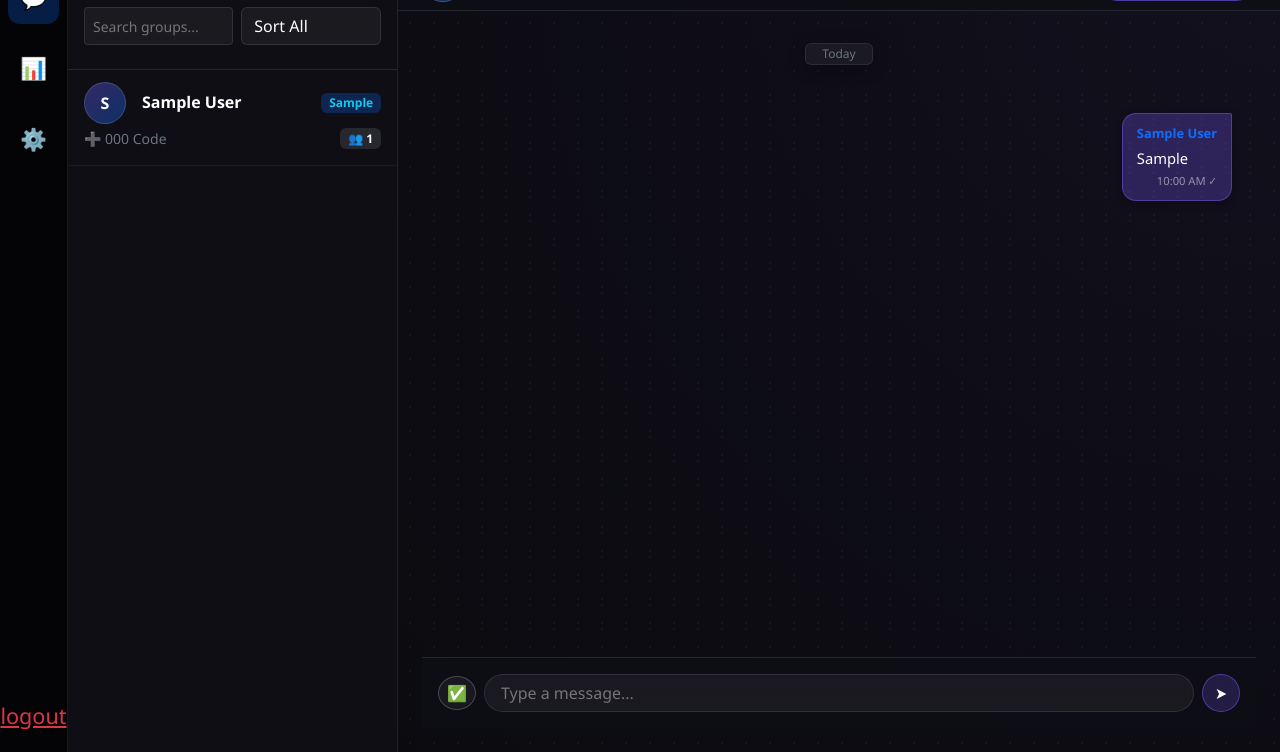
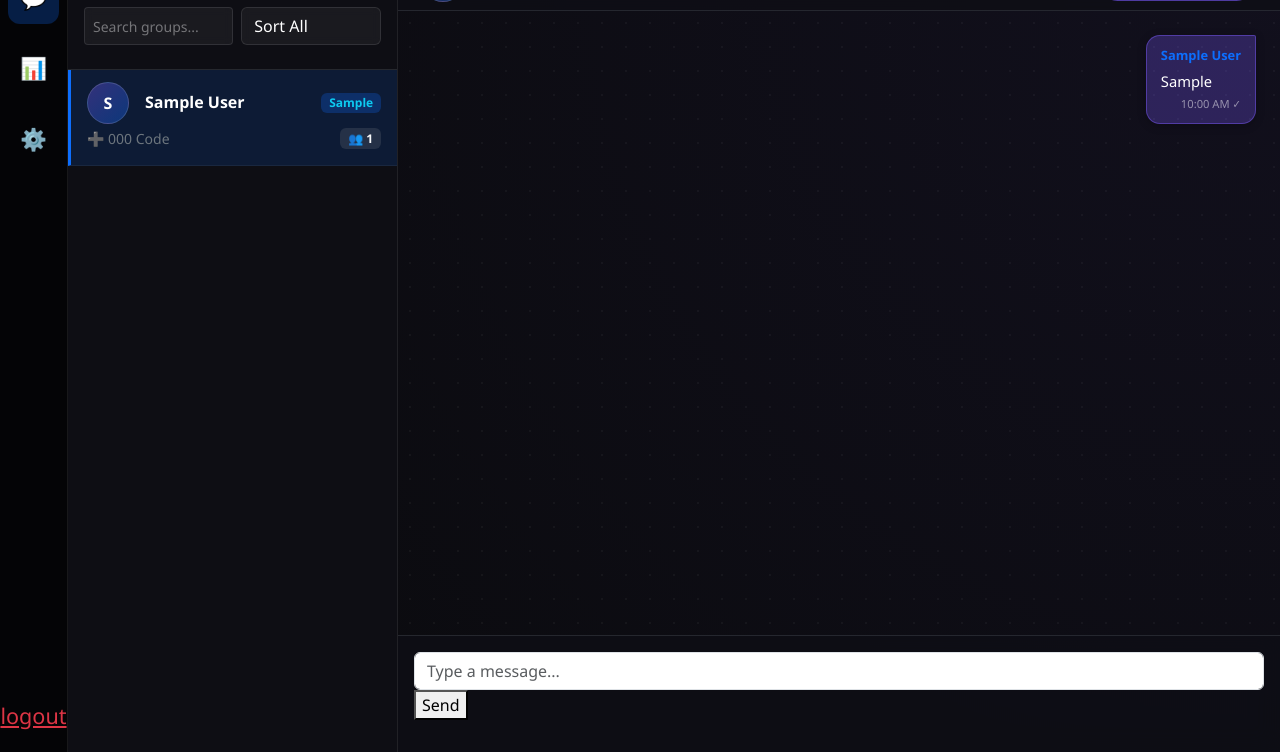
Before and after one commit to prathmeshhalande1/CapstoneIQ, a Django app: page / in a window 1280 px wide. Shown: the part 48-800 px from the top of the page. Run offline with Django 5.2, Linux system fonts and the light colour scheme; a user stored in the database is signed in; tables that the repository leaves empty hold one stand-in row (values such as "Sample post"); grey boxes marked "Sample" are stand-in pictures; some libraries are stand-ins or nearby versions.

Commit message:
chat now can add into db and retrive it by selected group

```diff
--- a/apps/accounts/admin.py
+++ b/apps/accounts/admin.py
@@ -1,7 +1,8 @@
 from django.contrib import admin
-from .models import projectGroup , userProfile, Project
+from .models import projectGroup , userProfile, Project,groupchat
 # Register your models here.
 
 admin.site.register(projectGroup)
 admin.site.register(userProfile)
 admin.site.register(Project)
+admin.site.register(groupchat)
--- a/apps/accounts/models.py
+++ b/apps/accounts/models.py
@@ -79,5 +79,5 @@ class groupchat(models.Model):
         ordering = ["chatAt"]
 
    def __str__(self):
-        sender_name = self.sender.username if self.sender else "Unknown"
-        return f"[{self.group.groupCode}] {sender_name}: {self.message[:30]}"
+        sender_name = self.sendBy.username if self.sendBy else "Unknown"
+        return f"[{self.groupid.groupCode}] {sender_name}: {self.chat[:30]}"
--- a/apps/accounts/views.py
+++ b/apps/accounts/views.py
@@ -338,15 +338,20 @@ def CreateProjectView(req):
     return render(req, 'accounts/createProject.html')
 
 def _is_group_member(user, group):
-    profile, _ = userProfile.objects.get_or_create(user=user)
-    return (
-        group.createdBy_id == user.id
-        or group.group_members.filter(User=profile).exists()
-    )
+    profile =  userProfile.objects.filter(user=user).first()
+
+    if group.createdBy_id == user.id:
+        return True
+
+    if not profile:
+        return False
+
+    return group.group_members.filter(User=profile).exists()
 
 @login_required
 @require_GET
 def get_group_messages(req,group_id):
+    print("padjspojsasj")
     group = get_object_or_404(projectGroup, pk=group_id)
     if not _is_group_member(req.user, group):
         return HttpResponse("Not authorized for this group.", status=403)
@@ -356,18 +361,20 @@ def get_group_messages(req,group_id):
 
 @login_required
 def send_group_message(req):
-    try:
-        data = json.loads(req.body) if req.content_type == "application/json" else req.POST
-    except json.JSONDecodeError:
-        return HttpResponse("Invalid payload.", status=400)
 
-    group_id = data.get("group_id")
-    chat_text = (data.get("chat") or "").strip()
+    print("inside of send_group_message")
 
-    if not group_id or not chat_text:
-        return HttpResponse(status=204)
+    group_id = req.POST.get("group_id")
+    chat_text = req.POST.get("chat", "").strip()
+
+    if not group_id:
+        return HttpResponse("Group ID is required.", status=400)
+
+    if not chat_text:
+        return HttpResponse("Message cannot be empty.", status=400)
 
     group = get_object_or_404(projectGroup, pk=group_id)
+
     if not _is_group_member(req.user, group):
         return HttpResponse("Not authorized for this group.", status=403)
 
--- a/static/js/groupDataAndChangeUi.js
+++ b/static/js/groupDataAndChangeUi.js
@@ -91,8 +91,11 @@ function renderGroupSidebar() {
         $groupList.append(groupCardHtml);
     });
 }
+
 let activeGroupCode = null;
+
 function selectGroupCard(groupCode, element) {
+
     $('.groupItem').removeClass('active');
     $(element).addClass('active');
 
@@ -100,6 +103,7 @@ function selectGroupCard(groupCode, element) {
 
     const scriptTag = document.getElementById('allGroupsData');
     if (!scriptTag) return;
+
     const groups = JSON.parse(scriptTag.textContent);
 
     const selectedGroup = groups.find(g => g.groupCode === groupCode);
@@ -110,7 +114,22 @@ function selectGroupCard(groupCode, element) {
         $('#activeGroupBadge').text(selectedGroup.category_badge);
         $('#activeGroupCode').text(selectedGroup.groupCode);
         $('#activeGroupCount').text(selectedGroup.participant_count);
+        $('#activeGroupAvatar').text(selectedGroup.groupName.charAt(0).toUpperCase());
+
+        $('#activeGroupIdInput').val(selectedGroup.id);
         sessionStorage.setItem('group', JSON.stringify(selectedGroup));
+
+        htmx.ajax(
+        'GET',
+        `/accounts/chat/groups/${selectedGroup.id}/messages/`,
+        {
+            target: '#chatMessageContainer',
+            swap: 'innerHTML'
+        }
+    );
+
+    console.log('Selected group:', selectedGroup.groupName);
+    console.log('Selected group ID:', selectedGroup.id);
     }
 }
 
@@ -121,4 +140,9 @@ function goToGroupAnalysis() {
 }
 $(document).ready(function () {
     renderGroupSidebar();
+    const firstGroup = $('#groupList .groupItem').first();
+    if (firstGroup.length) {
+        const code = firstGroup.attr('data-code');
+        selectGroupCard(code, firstGroup[0]);
+    }
 });
--- a/templates/components/chatMessageBubble.html
+++ b/templates/components/chatMessageBubble.html
@@ -1,3 +1,4 @@
+
 {% if msg.sendBy_id == request.user.id %}
   <div class="messageBubble outgoing align-self-end">
     <div class="small fw-bold text-primary mb-1">{{ msg.sendBy.get_full_name|default:msg.sendBy.username }}</div>
--- a/templates/components/chatWorkSpace.html
+++ b/templates/components/chatWorkSpace.html
@@ -80,29 +80,18 @@
 
         <!-- Middle Scrollable Message Feed -->
         <div class="chatMessages p-4 overflow-auto flex-grow-1 d-flex flex-column gap-3" id="chatMessageContainer">
-            <!-- Date Divider -->
-            <div class="text-center my-2">
-                <span class="badge glass text-secondary fw-normal px-3 py-1">Today</span>
+        </div>
+        <div class="chatInputBar p-3 border-top border-secondary border-opacity-25">
+
+            <form id="chatMessageForm" hx-post="/accounts/chat/messages/send/" hx-target="#chatMessageContainer" hx-swap="beforeend">
+
+            {% csrf_token %}
+                <input type="hidden" name="group_id" id="activeGroupIdInput">
+                <input type="text" name="chat" id="chatInputText" class="form-control" placeholder="Type a message..." autocomplete="off" required>
+                <button type="submit">Send</button>
+            </form>
         </div>
 
-            <div class="chatMessages p-4 overflow-auto flex-grow-1 d-flex flex-column gap-3" id="chatMessageContainer"
-                hx-get="/accounts/chat/groups/{{ user_groups.0.id }}/messages/" hx-trigger="load" hx-swap="innerHTML">
-            </div>
-
-            <div class="chatInputBar p-3 border-top border-secondary border-opacity-25">
-                <form id="chatMessageForm" class="d-flex align-items-center gap-2 m-0"
-                    hx-post="/accounts/chat/messages/send/" hx-target="#chatMessageContainer" hx-swap="beforeend">
-                    <input type="hidden" name="group_id" id="activeGroupIdInput">
-                    <button type="button" class="btn glass-btn rounded-circle px-2 py-1" title="Attach File"> ✅</button>
-                    <input type="text" name="chat" id="chatInputText" class="form-control glass-input rounded-pill px-3"
-                        placeholder="Type a message..." autocomplete="off">
-                    <button type="submit"
-                        class="btn glass-btn-primary rounded-circle d-flex align-items-center justify-content-center"
-                        style="width: 38px; height: 38px;" title="Send Message">
-                        ➤
-                    </button>
-                </form>
-            </div>
         {% else %}
         <div class="d-flex flex-column align-items-center justify-content-center flex-grow-1 text-center p-4">
             <div class="display-4 mb-3">💬</div>
```
Lines whose indentation alone changed are shown as unchanged.
